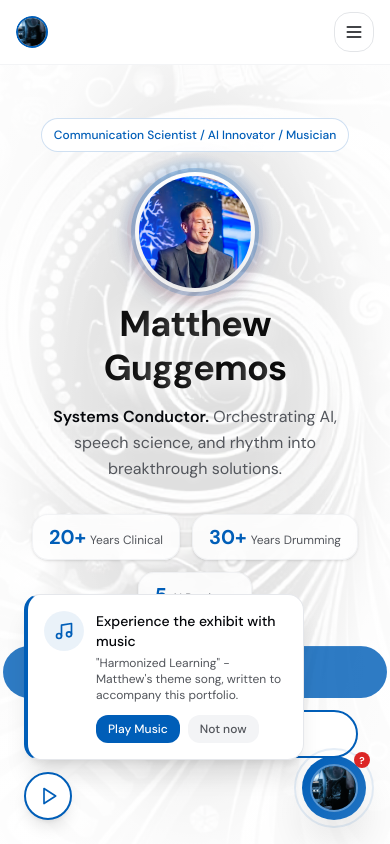
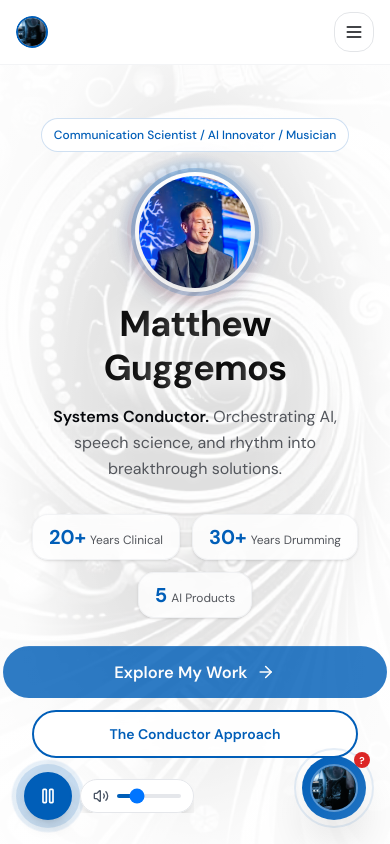
Before and after one commit to iTherapyLLC/Drum-Language-Website, a Next.js app: page / in a window 390 px wide. Shown: the top 844 px of the page. Built offline with nearby package versions, Linux system fonts and the light colour scheme.

Commit message:
feat: auto-play music on load and simplify UI
Auto-play music with fallback button; improve mobile volume controls.

Co-authored-by: Itherapy-LLC <29229632+iTherapyLLC@users.noreply.github.com>

```diff
--- a/components/theme-music-player.tsx
+++ b/components/theme-music-player.tsx
@@ -1,26 +1,15 @@
 "use client"
 
 import type React from "react"
-import { useState, useEffect } from "react"
+import { useState } from "react"
 import { Play, Pause, Volume2, VolumeX, Music } from "lucide-react"
 import { useMusic } from "@/lib/music-context"
 
 const RALLY_BLUE = "#005EB8"
 
 export function ThemeMusicPlayer() {
-  const { isPlaying, volume, isMuted, toggle, setVolume, toggleMute, hasUserInteracted } = useMusic()
+  const { isPlaying, volume, isMuted, toggle, setVolume, toggleMute, autoPlayBlocked } = useMusic()
   const [showVolume, setShowVolume] = useState(false)
-  const [showPrompt, setShowPrompt] = useState(false)
-
-  // Show music prompt after a short delay if user hasn't interacted
-  useEffect(() => {
-    if (!hasUserInteracted) {
-      const timer = setTimeout(() => setShowPrompt(true), 3000)
-      return () => clearTimeout(timer)
-    } else {
-      setShowPrompt(false)
-    }
-  }, [hasUserInteracted])
 
   const handleVolumeChange = (e: React.ChangeEvent<HTMLInputElement>) => {
     const newVolume = Number.parseFloat(e.target.value)
@@ -29,51 +18,26 @@ export function ThemeMusicPlayer() {
 
   return (
     <div className="fixed bottom-6 left-6 z-50 flex flex-col items-start gap-3">
-      {/* Initial prompt to play music */}
-      {showPrompt && !hasUserInteracted && (
-        <div
-          className="animate-in slide-in-from-bottom-5 fade-in duration-500 bg-white rounded-2xl shadow-xl border border-gray-200 p-4 max-w-[280px]"
+      {autoPlayBlocked && !isPlaying && (
+        <button
+          onClick={toggle}
+          className="animate-in slide-in-from-bottom-5 fade-in duration-500 bg-white rounded-2xl shadow-xl border border-gray-200 px-4 py-3 flex items-center gap-3 hover:scale-105 transition-transform"
           style={{ borderLeft: `4px solid ${RALLY_BLUE}` }}
         >
-          <div className="flex items-start gap-3">
           <div
-              className="w-10 h-10 rounded-full flex items-center justify-center flex-shrink-0"
+            className="w-8 h-8 rounded-full flex items-center justify-center flex-shrink-0"
             style={{ backgroundColor: `${RALLY_BLUE}15` }}
           >
-              <Music className="w-5 h-5" style={{ color: RALLY_BLUE }} />
+            <Music className="w-4 h-4" style={{ color: RALLY_BLUE }} />
           </div>
-            <div className="flex-1">
-              <p className="text-sm font-medium text-foreground mb-1">Experience the exhibit with music</p>
-              <p className="text-xs text-muted-foreground mb-3">
-                "Harmonized Learning" - Matthew's theme song, written to accompany this portfolio.
-              </p>
-              <div className="flex gap-2">
-                <button
-                  onClick={() => {
-                    toggle()
-                    setShowPrompt(false)
-                  }}
-                  className="px-3 py-1.5 rounded-lg text-xs font-medium text-white transition-all hover:scale-105"
-                  style={{ backgroundColor: RALLY_BLUE }}
-                >
-                  Play Music
+          <span className="text-sm font-medium text-foreground">Tap to enable music</span>
         </button>
-                <button
-                  onClick={() => setShowPrompt(false)}
-                  className="px-3 py-1.5 rounded-lg text-xs font-medium text-muted-foreground bg-gray-100 hover:bg-gray-200 transition-all"
-                >
-                  Not now
-                </button>
-              </div>
-            </div>
-          </div>
-        </div>
       )}
 
       {/* Player controls */}
       <div className="flex items-center gap-2">
         {/* Main play/pause button */}
-        <div className="relative" onMouseEnter={() => setShowVolume(true)}>
+        <div className="relative" onMouseEnter={() => setShowVolume(true)} onMouseLeave={() => setShowVolume(false)}>
           {/* Animated rings when playing */}
           {isPlaying && (
             <>
@@ -92,17 +56,6 @@ export function ThemeMusicPlayer() {
                 }}
               />
             </>
-          )}
-
-          {/* Attention pulse when not yet interacted */}
-          {!hasUserInteracted && !showPrompt && (
-            <div
-              className="absolute inset-0 rounded-full opacity-30"
-              style={{
-                backgroundColor: RALLY_BLUE,
-                animation: "ping 1.5s cubic-bezier(0, 0, 0.2, 1) infinite",
-              }}
-            />
           )}
 
           <button
@@ -128,12 +81,12 @@ export function ThemeMusicPlayer() {
           </button>
         </div>
 
-        {/* Volume slider - expands on hover */}
+        {isPlaying && (
           <div
-          className="flex items-center gap-2 overflow-hidden transition-all duration-300"
+            className="flex items-center gap-2 overflow-hidden transition-all duration-300 sm:w-0 sm:opacity-0 sm:hover:w-[140px] sm:hover:opacity-100"
             style={{
-            width: showVolume ? "140px" : "0px",
-            opacity: showVolume ? 1 : 0,
+              width: showVolume ? "140px" : undefined,
+              opacity: showVolume ? 1 : undefined,
             }}
             onMouseEnter={() => setShowVolume(true)}
             onMouseLeave={() => setShowVolume(false)}
@@ -160,6 +113,7 @@ export function ThemeMusicPlayer() {
               />
             </div>
           </div>
+        )}
 
         {/* Track info when playing */}
         {isPlaying && (
--- a/lib/music-context.tsx
+++ b/lib/music-context.tsx
@@ -13,6 +13,7 @@ interface MusicContextType {
   setVolume: (volume: number) => void
   toggleMute: () => void
   hasUserInteracted: boolean
+  autoPlayBlocked: boolean
 }
 
 const MusicContext = createContext<MusicContextType | null>(null)
@@ -22,6 +23,7 @@ export function MusicProvider({ children }: { children: React.ReactNode }) {
   const [volume, setVolumeState] = useState(0.25) // Start at 25% - not too loud
   const [isMuted, setIsMuted] = useState(false)
   const [hasUserInteracted, setHasUserInteracted] = useState(false)
+  const [autoPlayBlocked, setAutoPlayBlocked] = useState(false)
   const audioRef = useRef<HTMLAudioElement | null>(null)
 
   // Initialize audio element
@@ -35,7 +37,24 @@ export function MusicProvider({ children }: { children: React.ReactNode }) {
     const handleEnded = () => setIsPlaying(false)
     audio.addEventListener("ended", handleEnded)
 
+    const attemptAutoplay = async () => {
+      try {
+        await audio.play()
+        setIsPlaying(true)
+        setHasUserInteracted(true)
+        setAutoPlayBlocked(false)
+      } catch (err) {
+        // Browser blocked autoplay - need user interaction
+        setAutoPlayBlocked(true)
+        setIsPlaying(false)
+      }
+    }
+
+    // Small delay to let page settle
+    const timer = setTimeout(attemptAutoplay, 500)
+
     return () => {
+      clearTimeout(timer)
       audio.removeEventListener("ended", handleEnded)
       audio.pause()
       audio.src = ""
@@ -56,6 +75,7 @@ export function MusicProvider({ children }: { children: React.ReactNode }) {
         .then(() => {
           setIsPlaying(true)
           setHasUserInteracted(true)
+          setAutoPlayBlocked(false)
         })
         .catch(console.error)
     }
@@ -97,6 +117,7 @@ export function MusicProvider({ children }: { children: React.ReactNode }) {
         setVolume,
         toggleMute,
         hasUserInteracted,
+        autoPlayBlocked,
       }}
     >
       {children}
```
Lines whose indentation alone changed are shown as unchanged.
